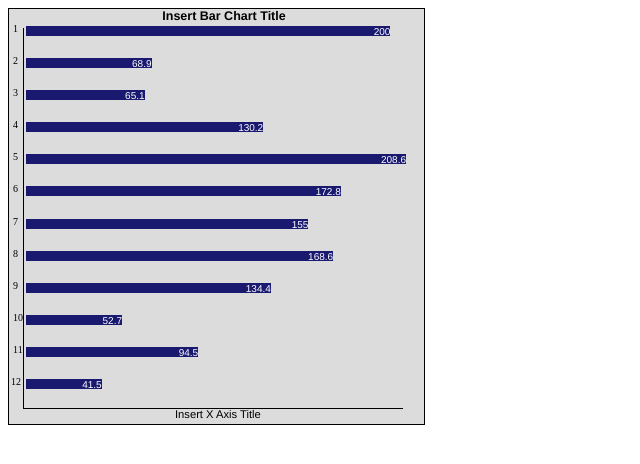
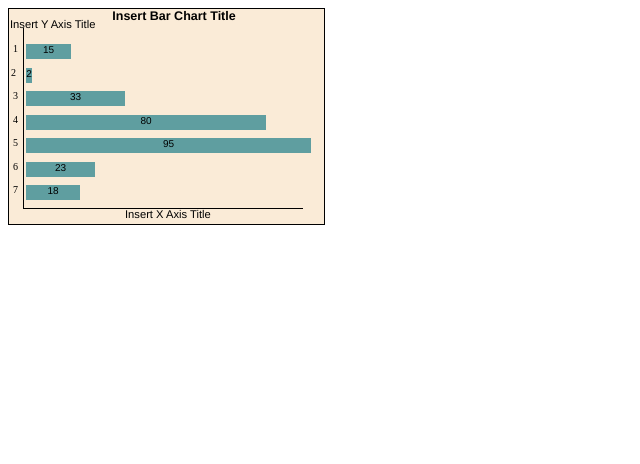
Before and after one commit to bregmanh/Bar-Chart-Project, a website: page index.html in a window 1280 px wide. Shown: the whole page, without its empty margins (0-640 px from the left). Drawn offline with Linux system fonts and the light colour scheme.

Commit message:
added y axis title

```diff
--- a/index.html
+++ b/index.html
@@ -17,7 +17,9 @@
       border: 1px black solid;
       display: table-cell;
       vertical-align: top;
-      font-size: 10px
+      font-size: 10px;
+
+
     }
 
     .bar {
@@ -27,7 +29,8 @@
       width: 10px;
       margin: 2px;
       background-color: rgb(221, 102, 158);
-      text-align: left'
+      text-align: left;
+      margin-top: 0px;
     }
 
     #chartTitle {
@@ -36,6 +39,9 @@
     }
 
     #xAxisTitle {
+      position: absolute;
+    }
+    #yAxisTitle {
       position: absolute;
     }
 
@@ -73,11 +79,13 @@
 
   </div>
   <div id="xAxisTitle">Default Title</div>
+  <div id="yAxisTitle">Default Title</div>
 
   <script src="jquery.js"></script>
   <script type="text/javascript">
 
-    var i, max, min, h, html_bar = '', html_axis = '', data = [200, 68.9, 65.1, 130.2, 208.6, 172.8, 155.0, 168.6, 134.4, 52.7, 94.5, 41.5];
+    let i, max, min, h, html_bar = '', html_axis = '';
+    let data = [15,2,33,80,95,23,18];
 
     max = min = data[0];
     //establishing the max and min of all the bars
@@ -87,7 +95,7 @@
       if (min > data[i]) min = data[i];
     }
     updateStyleSheet();
-    let buffer = 15;
+    let buffer = 35;
     let height_full = $("#chart").css("height");
     let height = height_full.slice(0, height_full.length - 2);
     let width_full = $("#chart").css("width");
@@ -96,7 +104,14 @@
     let width_bar = 0.7 * (width / data.length);
     let startVal = 0.05 * width;
     let endVal = 0.95 * width;
-    let binNum = 1;
+
+//creating the bins array for the y axis
+    let binNum = [];
+    for (let i=0; i<data.length; i++){
+binNum[i]=i+1;
+    }
+
+
 
     for (i = 0; i < data.length; i++) {
 
@@ -104,38 +119,38 @@
         h = data[i] / max * endVal;
         if (i === 0) {
           html_bar += '<div class="bar" style="height:' + width_bar + 'px; width: ' + h + 'px; top:' + buffer + 'px">' + data[i] + '</div>';
-          html_axis += '<div  id= "axis" style="top:' + (buffer) + 'px;  padding-left: ' + 2 + 'px; ">' + binNum + '</div>';
-          binNum++;
+          html_axis += '<div  id= "axis" style="top:' + (buffer) + 'px;  padding-left: ' + 2 + 'px; ">' + binNum[i] + '</div>';
+
 
         } else {
           html_bar += '<div class="bar" style="height:' + width_bar + 'px; width: ' + h + 'px; top:' + ((dist_bar * i) + buffer) + 'px">' + data[i] + '</div>';
-          html_axis += '<div  id= "axis" style="top:' + ((dist_bar * i) + buffer) + 'px;  padding-left: ' + 3 + 'px; ">' + binNum + '</div>';
-          binNum++;
+          html_axis += '<div  id= "axis" style="top:' + ((dist_bar * i) + buffer) + 'px;  padding-left: ' + 3 + 'px; ">' + binNum[i] + '</div>';
+
         }
 
       } else if (data[i] === max) {
         h = endVal;
         if (i === 0) {
           html_bar += '<div class="bar" style="height:' + width_bar + 'px; width: ' + h + 'px; top:' + buffer + 'px">' + data[i] + '</div>';
-          html_axis += '<div  id= "axis" style="top:' + (buffer) + 'px;  padding-left: ' + 5 + 'px; ">' + binNum + '</div>';
-          binNum++;
+          html_axis += '<div  id= "axis" style="top:' + (buffer) + 'px;  padding-left: ' + 5 + 'px; ">' + binNum[i] + '</div>';
+
 
         } else {
           html_bar += '<div class="bar" style="height:' + width_bar + 'px; width: ' + h + 'px; top:' + ((dist_bar * i) + buffer) + 'px">' + data[i] + '</div>';
-          html_axis += '<div  id= "axis" style="top:' + ((dist_bar * i) + buffer) + 'px;  padding-left: ' + 5 + 'px; ">' + binNum + '</div>';
-          binNum++;
+          html_axis += '<div  id= "axis" style="top:' + ((dist_bar * i) + buffer) + 'px;  padding-left: ' + 5 + 'px; ">' + binNum[i] + '</div>';
+
         }
       } else {
         h = (data[i] / max * endVal);
 
         if (i === 0) {
           html_bar += '<div class="bar" style="height:' + width_bar + 'px; width: ' + h + 'px; top:' + buffer + 'px">' + data[i] + '</div>';
-          html_axis += '<div  id= "axis" style="top:' + (buffer) + 'px;  padding-left: ' + 5 + 'px; ">' + binNum + '</div>';
-          binNum++;
+          html_axis += '<div  id= "axis" style="top:' + (buffer) + 'px;  padding-left: ' + 5 + 'px; ">' + binNum[i] + '</div>';
+
         } else {
           html_bar += '<div class="bar" style="height:' + width_bar + 'px; width: ' + h + 'px; top:' + ((dist_bar * i) + buffer) + 'px">' + data[i] + '</div>';
-          html_axis += '<div  id= "axis" style="top:' + ((dist_bar * i) + buffer) + 'px;  padding-left: ' + 5 + 'px; ">' + binNum + '</div>';
-          binNum++;
+          html_axis += '<div  id= "axis" style="top:' + ((dist_bar * i) + buffer) + 'px;  padding-left: ' + 5 + 'px; ">' + binNum[i] + '</div>';
+
         }
       }
     }
@@ -143,8 +158,12 @@
       "padding-top": (height ) + "px",
       "left": ((width-50) / 2) + "px",
     });
+    $("#yAxisTitle").css({
+      "padding-top": (10) + "px",
+      "left": (10) + "px",
+    });
 
-    let val = Math.floor(endVal / 10);
+
     html_axis += '<div class="yaxis" style="height: ' + (height - 20) + 'px;"></div>'
     html_axis += '<div class="xaxis" style="margin-top: ' + (height) + 'px;width: ' + (width - 20) + 'px;"></div>'
 
@@ -156,21 +175,23 @@
     //options to be inserted by user:
 
     function updateStyleSheet() {
+      //change the following to modify overall chart and text that appears on the bars
       $("#chart").css({
-        "background-color": "#DCDCDC",
-        "height": "400px",
-        "width": "400px",
+        "background-color": "#FAEBD7",
+        "height": "200px",
+        "width": "300px",
         "font-size": "10px",
-        "color": "white",
+        "color": "black",
         "font-family": "Helvetica"
+
       });
-
+      //change the following to modify bars
       $(".bar").css({
-        "text-align": "right",
-        "background-color": "#191970",
-        "height": "10px"
+        "text-align": "center",
+        "background-color": "#5F9EA0",
+        "height": "15px"
       });
-
+      //change the following to modify title of the chart
       $("#chartTitle").text("Insert Bar Chart Title");
       $("#chartTitle").css({
         "font-size": "125%",
@@ -179,13 +200,23 @@
         "font-family": "Helvetica"
 
       });
+      //change the following to modify X-Axis
       $("#xAxisTitle").text("Insert X Axis Title");
       $("#xAxisTitle").css({
         "font-size": "70%",
         "color": "black",
         "font-family": "Helvetica"
+      });
 
+      $("#yAxisTitle").text("Insert Y Axis Title");
+      $("#yAxisTitle").css({
+        "font-size": "70%",
+        "color": "black",
+        "font-family": "Helvetica"
       });
+      //insert an array with titles of the bins/categories for y axis
+
+
 
     };
   </script>
```
